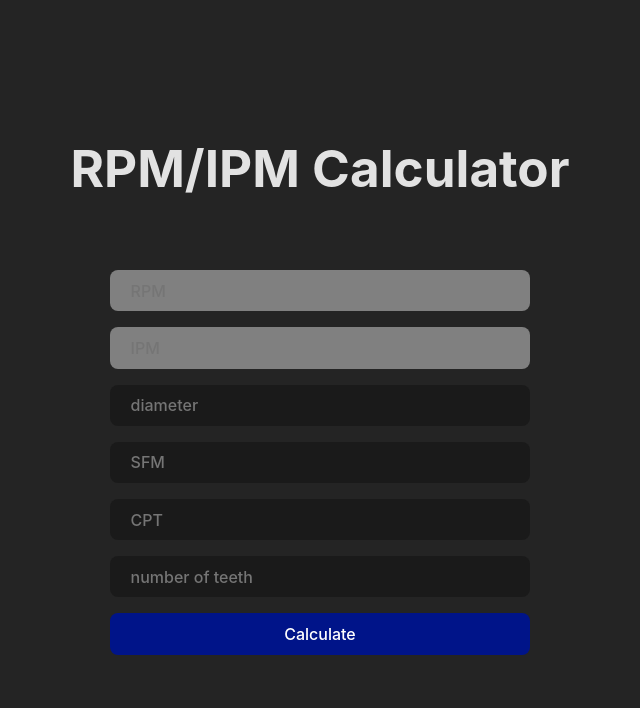
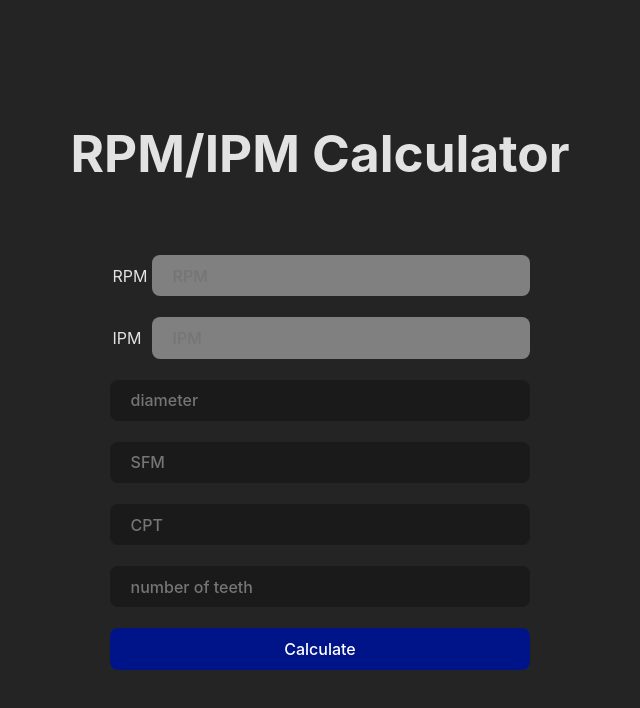
Before and after one commit to JonathanCrider/rpmIpmCalculator, a React (Vite) app: page / in a window 1280 px wide. Shown: the top 708 px of the page, without its empty margins (320-960 px from the left). Built offline with nearby package versions, Linux system fonts and the light colour scheme.

Commit message:
[UPDATE] css, adds label

```diff
--- a/src/components/Calculator.css
+++ b/src/components/Calculator.css
@@ -4,13 +4,30 @@
   flex-direction: column;
   flex-wrap: wrap;
   justify-content: space-between;
-  /* flex: 2; */
+  gap: 5px;
+}
+
+.row {
+  display: flex;
+  align-items: center;
+  justify-content: flex-start;
+  gap: 10px;
 }
 
 .results {
   background-color: grey;
   color: white;
   cursor: not-allowed;
+}
+
+input, button {
+  flex-grow: 1;
+}
+
+label {
+  width: 22px;
+  text-align: right;
+  margin-left: 10px;
 }
 
 button {
--- a/src/components/Calculator.tsx
+++ b/src/components/Calculator.tsx
@@ -19,15 +19,31 @@ function Calculator() {
   return (
     <>
       <div className='calculator'>
+        <div className='row'>
+          <label>RPM</label>
           <input className='results' name='rpm' type='number' placeholder='RPM' disabled value={rpm || undefined}/>
+        </div>
+        <div className='row'>
+          <label>IPM</label>
           <input className='results' name='ipm' type='number' placeholder='IPM' disabled value={ipm || undefined}/>
+        </div>
+        <div className='row'>
           <input name='dia' type='number' placeholder='diameter' onChange={e => setDia(parseFloat(e.target.value))}/>
+        </div>
+        <div className='row'>
           <input name='sfm' type='number' placeholder='SFM' onChange={e => setSfm(parseFloat(e.target.value))}/>
+        </div>
+        <div className='row'>
           <input name='cpt' type='number' placeholder='CPT' onChange={e => setCpt(parseFloat(e.target.value))}/>
+        </div>
+        <div className='row'>
           <input name='teeth' type='number' placeholder='number of teeth' onChange={e => setNumTeeth(parseFloat(e.target.value))}/>
+        </div>
+        <div className='row'>
           <button onClick={() => results()}>
             Calculate
           </button>
+        </div>
       </div>
     </>
   )
```
Lines whose indentation alone changed are shown as unchanged.
